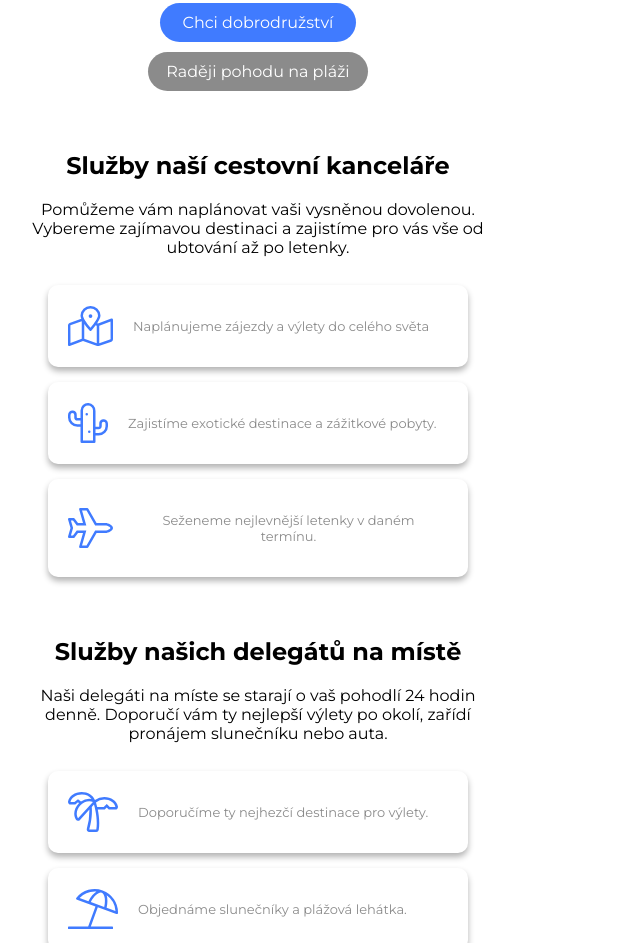
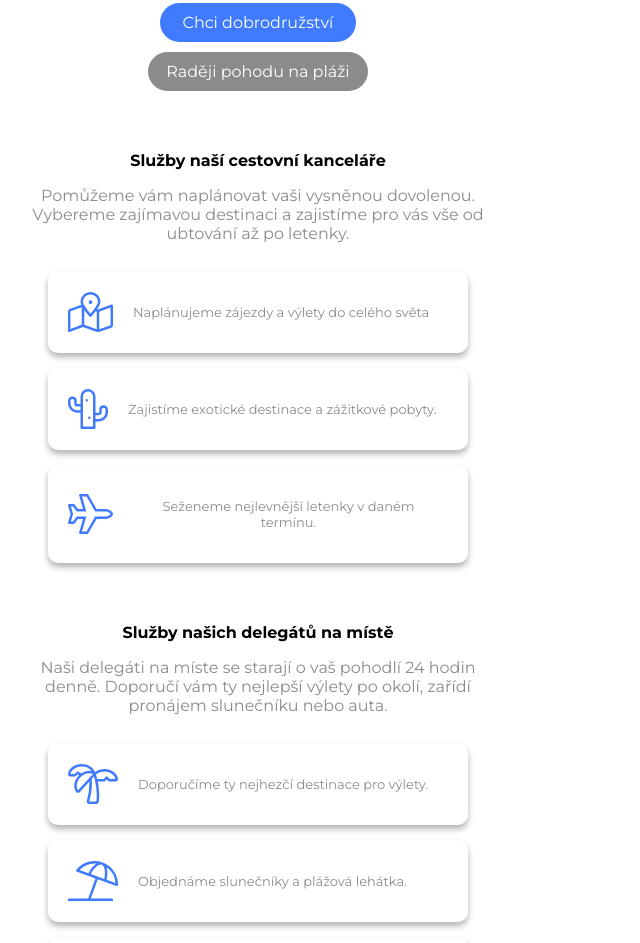
Before and after one commit to Strondal/Ukol_SLUZBY, a plain HTML site: page index.html in a window 1280 px wide. Shown: the part 546-1489 px from the top of the page, without its empty margins (0-640 px from the left). Drawn offline with Linux system fonts and the light colour scheme.

Commit message:
uprava pisma

```diff
--- a/index.html
+++ b/index.html
@@ -68,7 +68,7 @@
 
     <div class="obsah2">
         <h2 class="nadpis3">Služby našich delegátů na místě</h2>
-        <p>Naši delegáti na míste se starají o vaš pohodlí 24 hodin denně. Doporučí vám ty nejlepší výlety po okolí, zařídí pronájem slunečníku nebo auta.</p>
+        <p class="odstavec3">Naši delegáti na míste se starají o vaš pohodlí 24 hodin denně. Doporučí vám ty nejlepší výlety po okolí, zařídí pronájem slunečníku nebo auta.</p>
 
 
         <ul class="seznam3">
--- a/style.css
+++ b/style.css
@@ -31,6 +31,18 @@ font-size: 28px;
     padding: 10px 0 10px 0;
     border-radius: 20px;
  }
+
+ .nadpis2,
+ .nadpis3 {
+    font-size: 16px;
+ }
+
+.odstavec1,
+.odstavec2,
+.odstavec3 {
+    color:#8B8B8B;
+    font-size: 16px;
+}
 
  .dobrodruzstvi {
     background-color: #407BFF;
```
